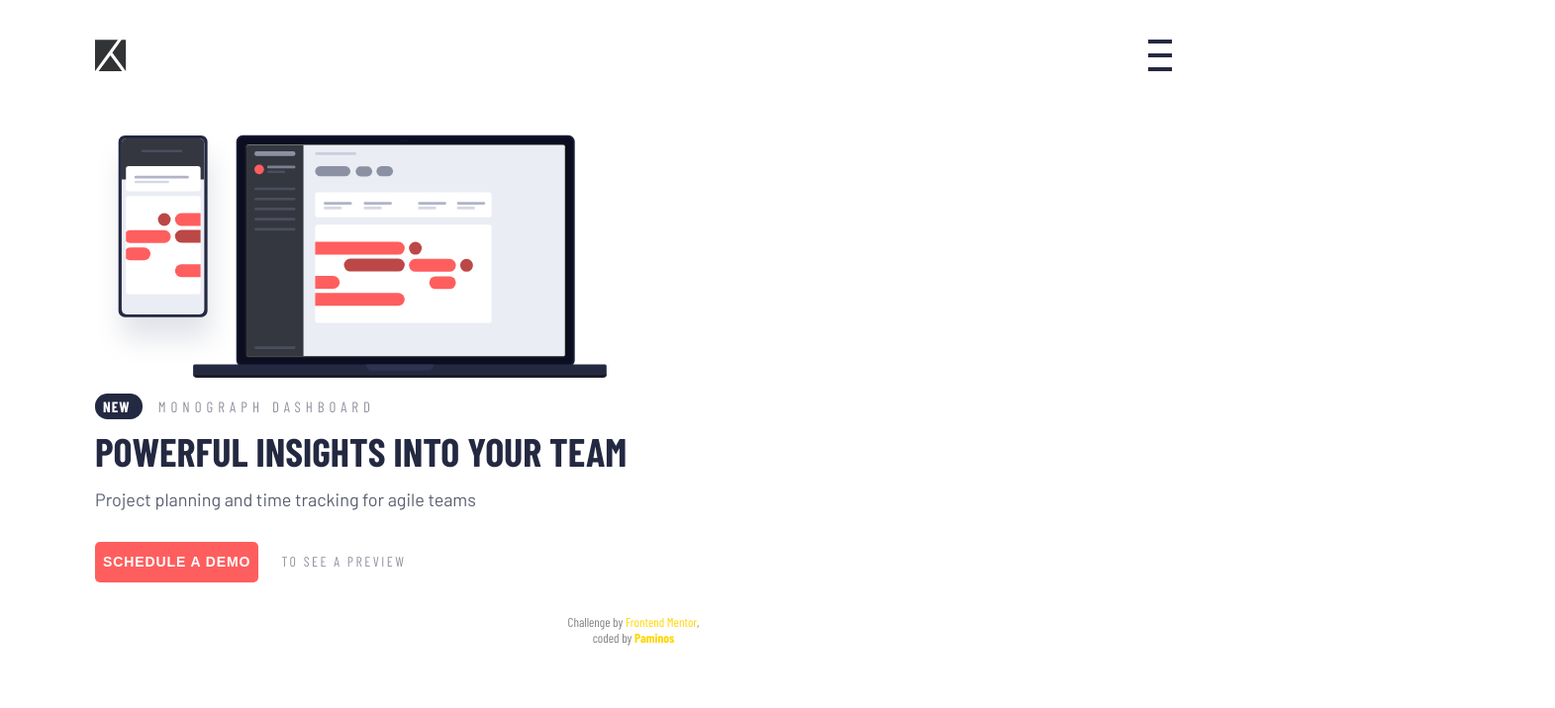
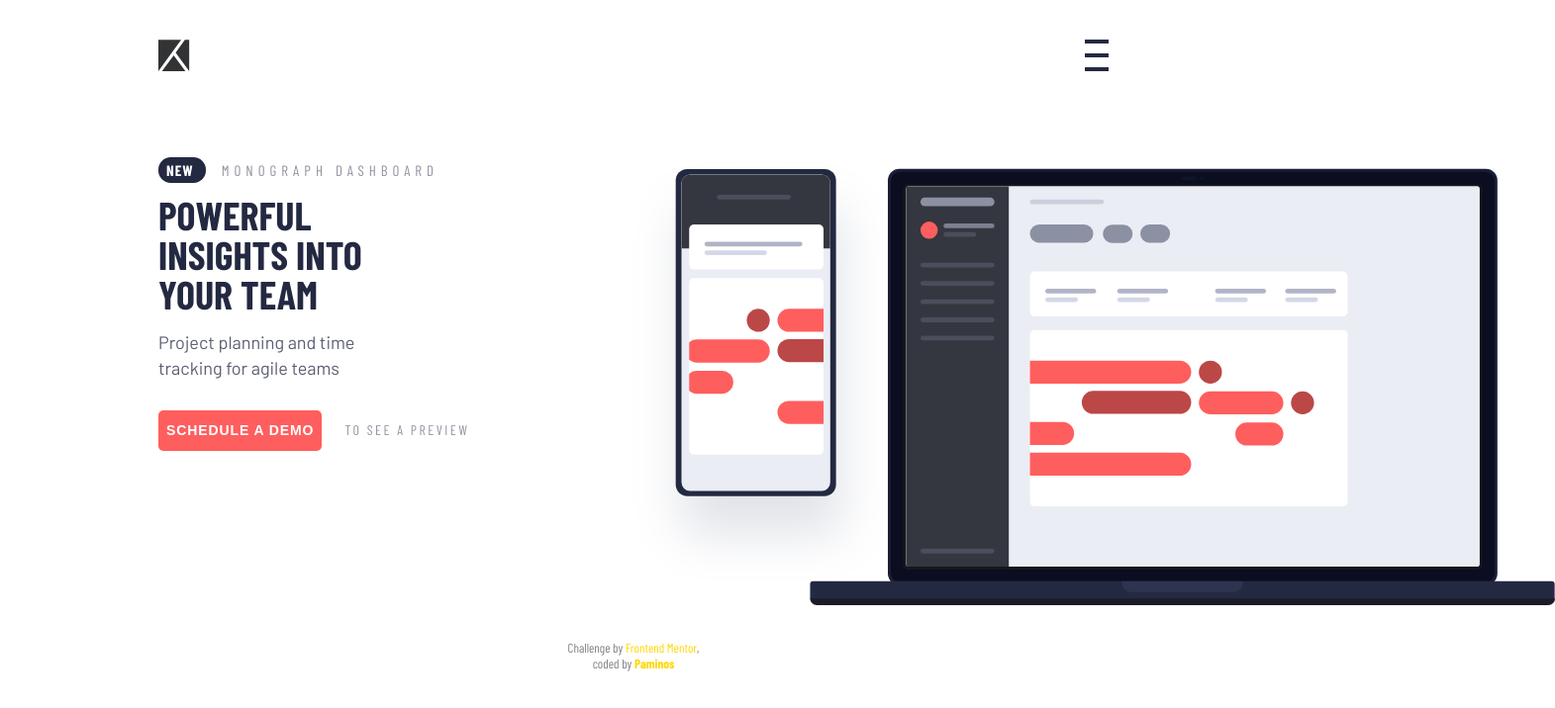
Before and after one commit to epalex/project-tracking-intro-component, a plain HTML site: page index.html in a window 1280 px wide. Shown: the whole page at 99% size, 1571 px wide, since content can reach past the window. Drawn offline with nearby package versions, Linux system fonts and the light colour scheme.

Commit message:
desktop version in progress

```diff
--- a/index.html
+++ b/index.html
@@ -23,6 +23,7 @@
             <img src="./images/icon-hamburger.svg" alt="icon-hamburger">
         </header>
 
+        <section class="illustration-and-insights">
             <section class="illustration">
                 <img src="./images/illustration-devices.svg" alt="illustration-devices">
             </section>
@@ -33,6 +34,7 @@
                 <p class="agile">Project planning and time tracking for agile teams</p>
                 <button class="demo" type="button">SCHEDULE A DEMO</button>
                 <span class="preview">TO SEE A PREVIEW</span>
+            </section>
         </section>
 
         <footer>
--- a/styles.css
+++ b/styles.css
@@ -120,3 +120,34 @@ footer {
   margin-bottom: 20px;
   margin-top: 32px;
 }
+
+@media screen and (min-width: 992px) {
+  .container {
+    width: 75%;
+  }
+
+  .illustration {
+    margin: unset;
+    width: 50%;
+  }
+
+  .illustration img {
+    margin: unset;
+    height: 450px;
+  }
+
+  .illustration-and-insights {
+    margin-top: 90px;
+    display: flex;
+    flex-direction: row-reverse;
+    justify-content: space-evenly;
+  }
+
+  h1 {
+    width: 60%;
+  }
+
+  .agile {
+    width: 50%;
+  }
+}
```
Lines whose indentation alone changed are shown as unchanged.
